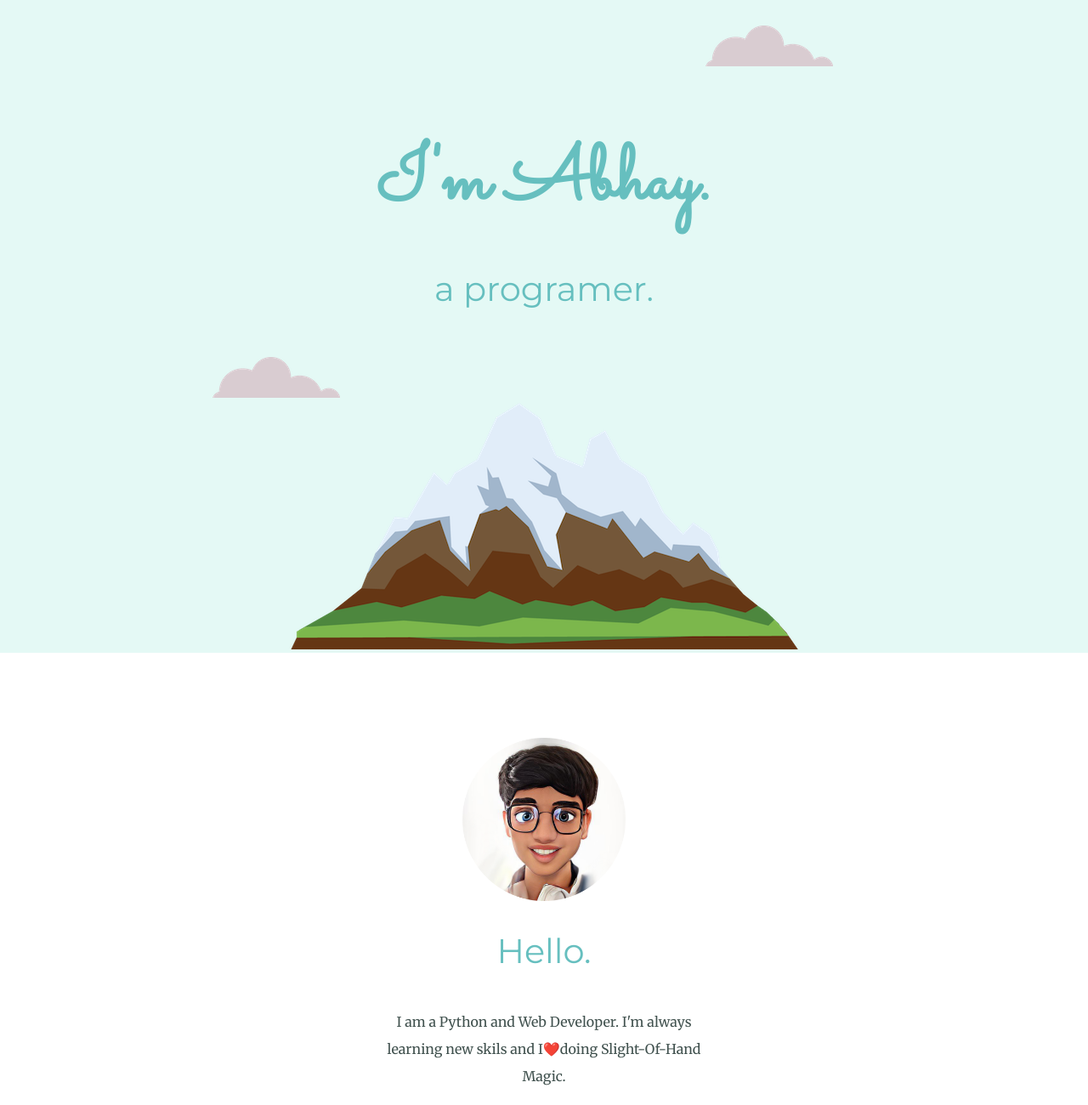
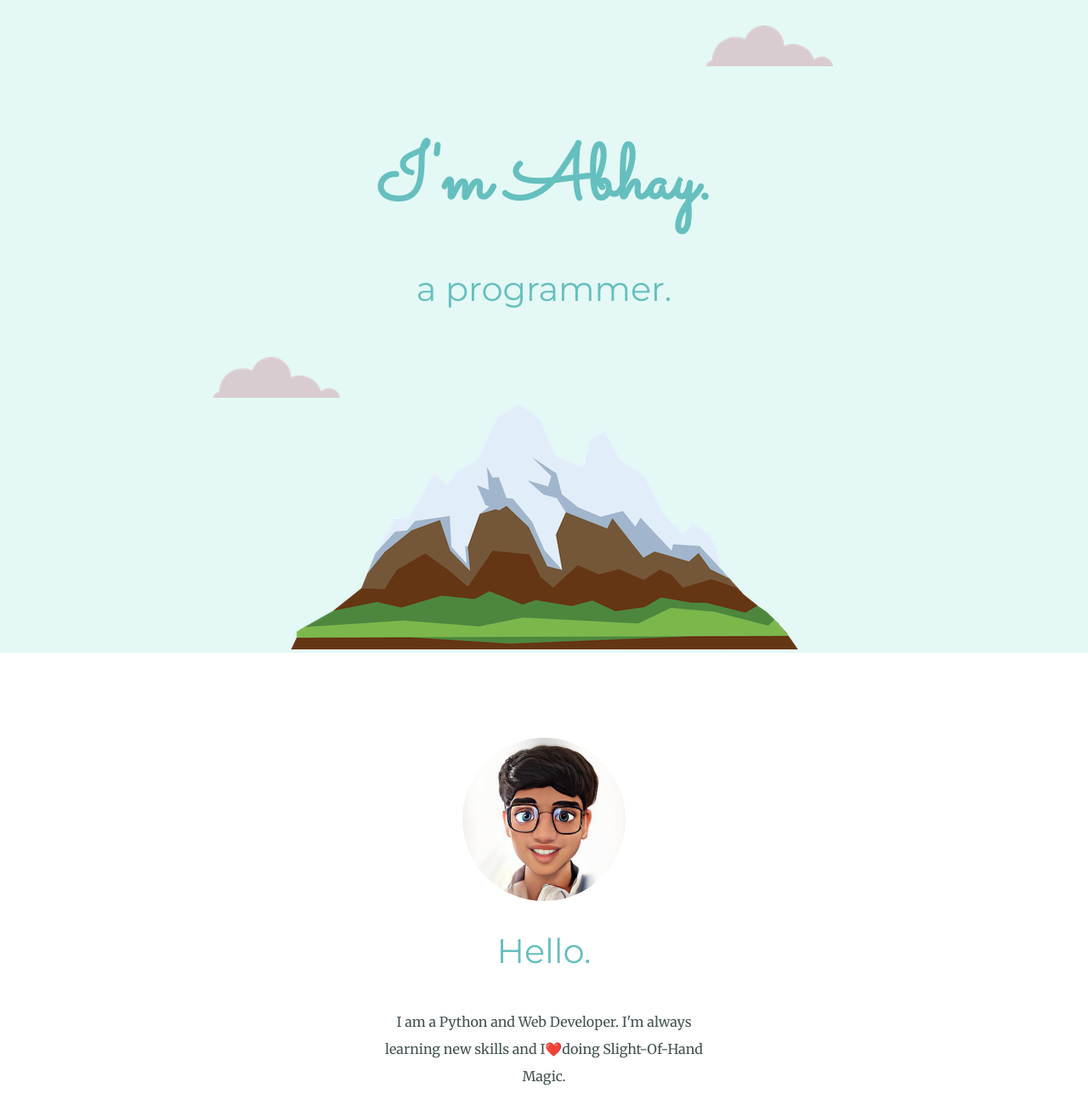
Before and after one commit to Abhaysingh369/cv2, a plain HTML site: page index.html in a window 1280 px wide. Shown: the top 1300 px of the page at 85% size. Drawn offline with Linux system fonts and the light colour scheme.

Commit message:
Update index.html

```diff
--- a/index.html
+++ b/index.html
@@ -16,7 +16,7 @@
   <div class="top-container">
     <img class="cloud-1" src="images/cloud.png" alt="cloud-img">
     <h1>I'm Abhay.</h1>
-    <h2>a programer.</h2>
+    <h2>a programmer.</h2>
     <img class="cloud-2"  src="images/cloud.png" alt="cloud-img">
     <img  src="images/mountain.png" alt="mountain-imgs">
   </div>
@@ -24,7 +24,7 @@
     <div class="profile">
       <img class="profile-pic" src="images\sketch-1654576116181-modified.png" alt="profile-pc">
       <h2 class="hello" >Hello.</h2>
-      <p class="intro" >I am a Python and Web Developer. I'm always learning new skils and I❤️doing Slight-Of-Hand Magic. </p>
+      <p class="intro" >I am a Python and Web Developer. I'm always learning new skills and I❤️doing Slight-Of-Hand Magic. </p>
     </div>
     <hr>
     <div class="skills">
```
